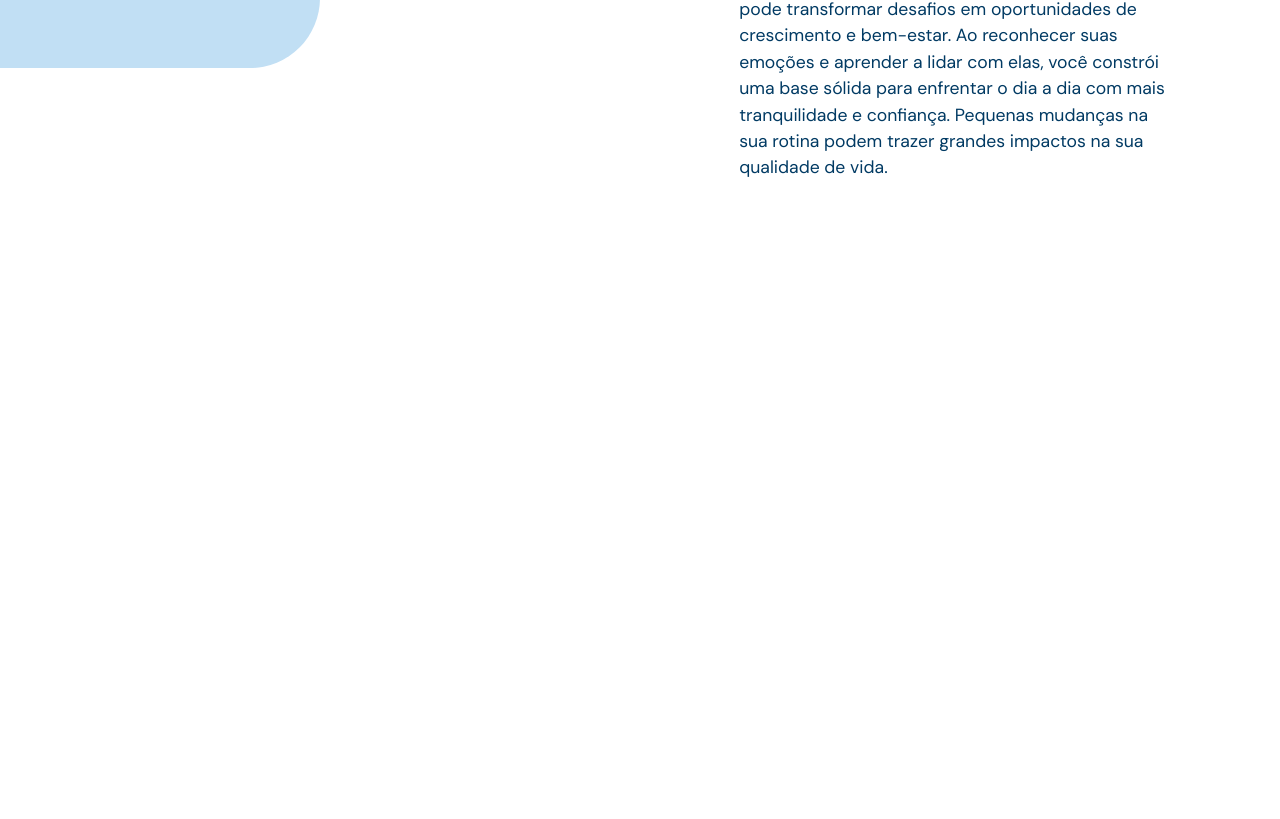
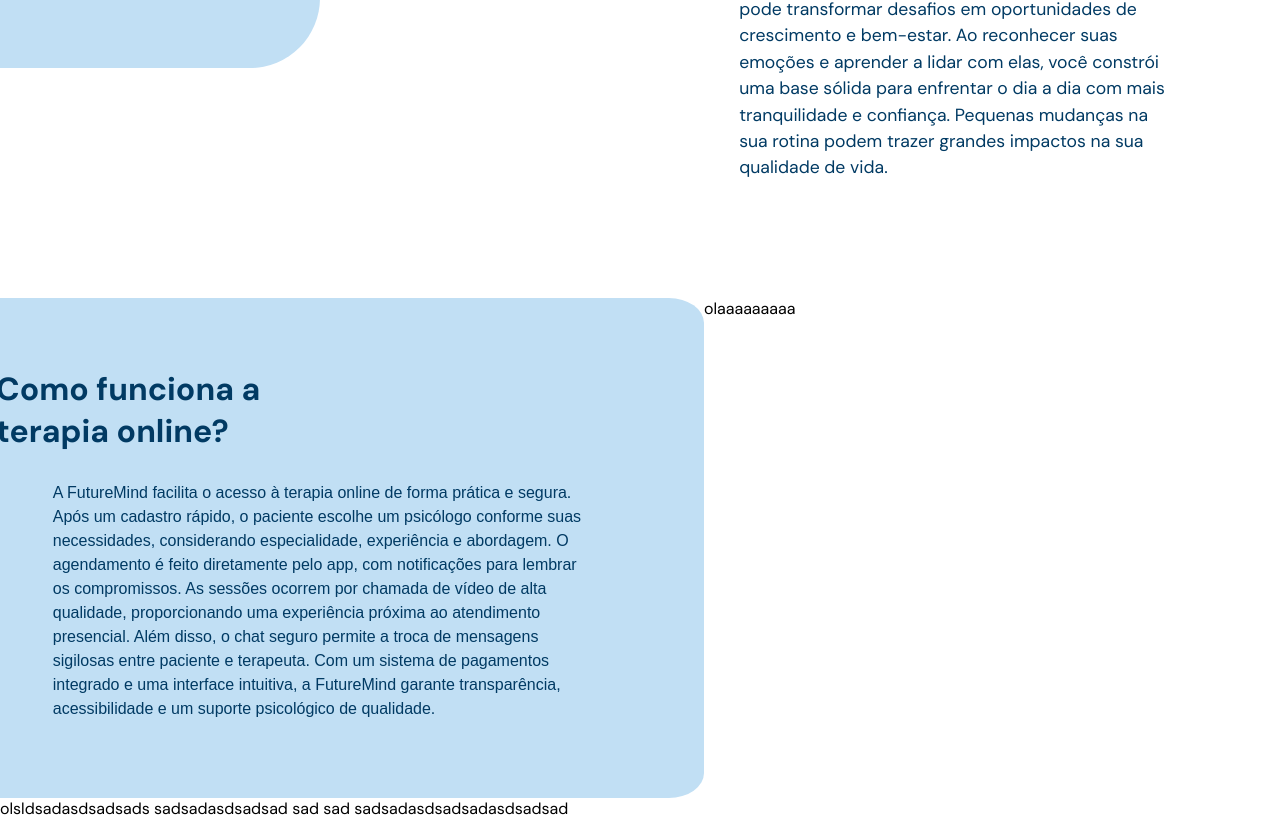
Before and after one commit to BrendaMaganeli/FutureMind-2.0, a React (Vite) app in the folder front/: page /landingPage in a window 1280 px wide. Shown: the part 1402-2221 px from the top of the page. Before the commit the page ends 1710 px from the top, so only its background shows below. Built offline with nearby package versions, Linux system fonts and the light colour scheme.

Commit message:
mudanças landing page

```diff
--- a/front/src/pages/CSS/Landing_page.css
+++ b/front/src/pages/CSS/Landing_page.css
@@ -265,3 +265,58 @@
     line-height: 1.5;
 
 }
+
+/* parte tres da tela */
+
+.container-geral_funcionamento{
+
+    display: flex;
+    width: 100%;
+    height: 500px;
+}
+
+.container-geral_funcionamento_esquerda{
+
+    width: 55%;
+    display: flex;
+    flex-direction: column;
+    background-color: #C1DFF4;
+    border-top-right-radius: 5%;
+    border-bottom-right-radius: 5%;
+    align-items: center;
+
+}
+
+.conatainer_text_h1_funcionamento{
+
+    font-family: sans-serif;
+    width: 80ch;
+    padding-top: 10%;
+
+}
+
+.text_h1_funcionamento{
+
+    width: 40%;
+    color: #013A63;
+}
+
+.container_text_p_funcionamento{
+
+    width: 85%;
+    padding-top: 4%;
+
+}
+
+.text_p_funcionamento{
+
+    color: #013A63;
+    font-family: sans-serif;
+    line-height: 1.5;
+    width: 91%;
+}
+
+.container-geral_funcionamento_direita{
+
+    width: 45%;
+}
--- a/front/src/pages/Landing_page.jsx
+++ b/front/src/pages/Landing_page.jsx
@@ -51,6 +51,27 @@ function Landing_page() {
           </div>
         </div>
       </div>
+      <div className='container-geral_funcionamento'>
+          <div className='container-geral_funcionamento_esquerda'>
+             <div className='conatainer_text_h1_funcionamento'>
+              <h1 className='text_h1_funcionamento'>Como funciona a terapia online? </h1>
+             </div>
+             <div className='container_text_p_funcionamento'>
+              <p className='text_p_funcionamento'>A FutureMind facilita o acesso à terapia online de forma prática e segura. Após um cadastro rápido, o paciente escolhe um psicólogo conforme suas necessidades, considerando especialidade, experiência e abordagem. O agendamento é feito diretamente pelo app, com notificações para lembrar os compromissos.
+                 As sessões ocorrem por chamada de vídeo de alta qualidade, proporcionando uma experiência próxima ao atendimento presencial. Além disso, o chat seguro permite a troca de mensagens sigilosas entre paciente e terapeuta.
+                 Com um sistema de pagamentos integrado e uma interface intuitiva, a FutureMind garante transparência, acessibilidade e um suporte psicológico de qualidade.</p>
+             </div>
+          </div>
+          <div className='container-geral_funcionamento_direita'>
+             olaaaaaaaaa
+          </div>
+      </div>
+
+      olsldsadasdsadsads
+      sadsadasdsadsad
+      sad
+      sad
+      sadsadasdsadsadasdsadsad
     </div>
   )
 }
```
